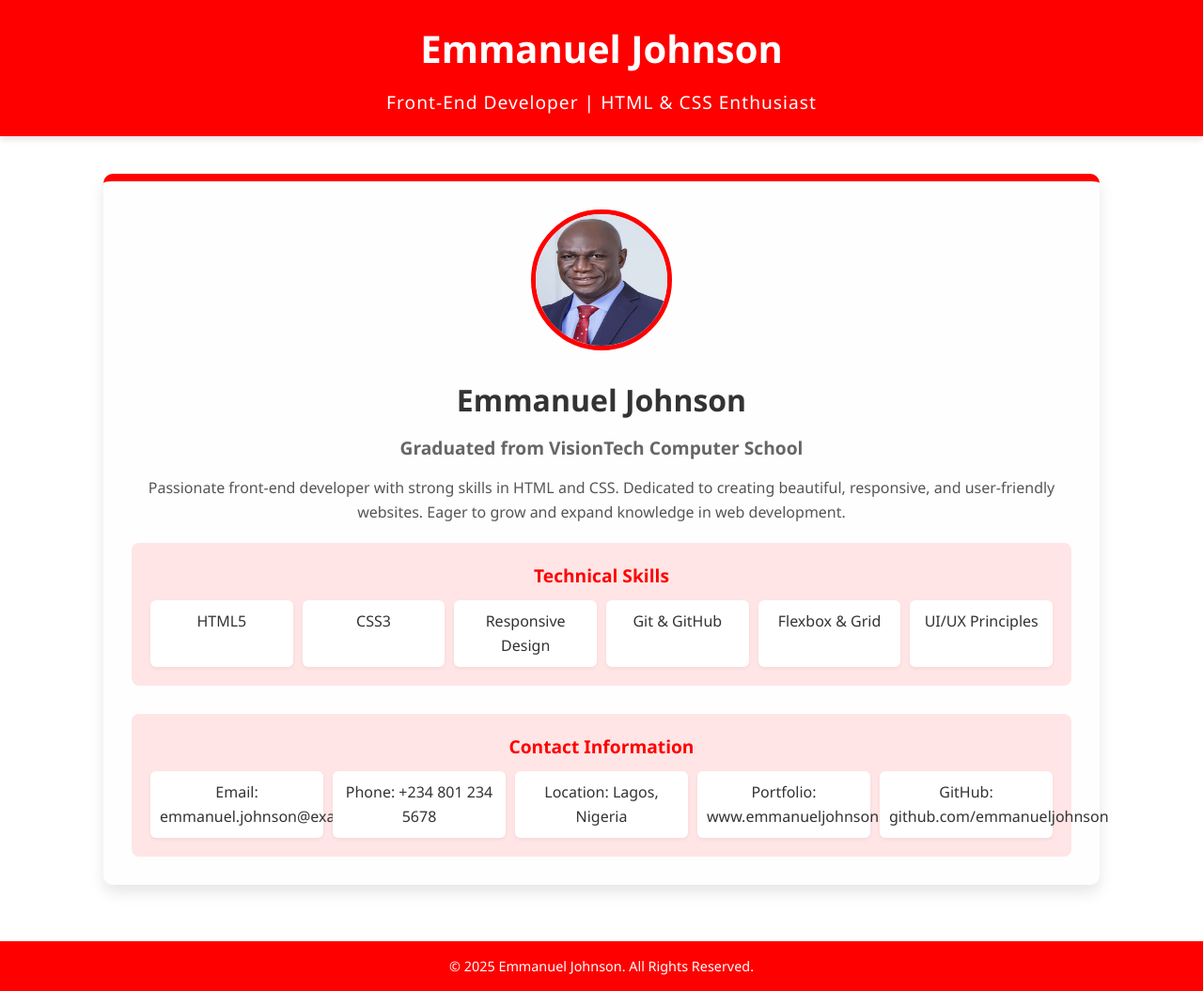
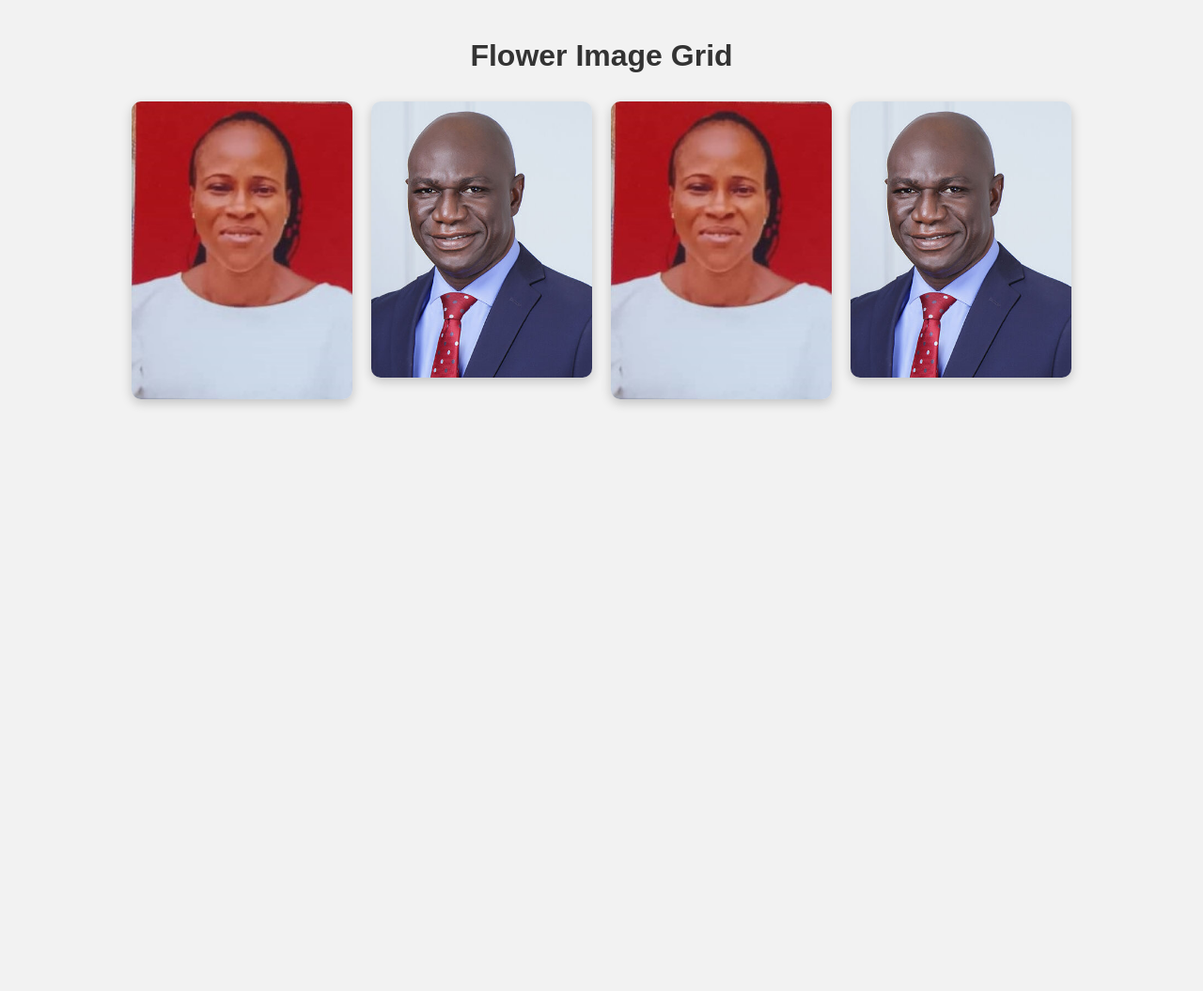
Before and after one commit to potiglo/EMMANUELCLASS, a plain HTML site: page index.html in a window 1280 px wide. Shown: the whole page at 94% size. After the commit the page ends 800 px from the top, so only its background shows below. Drawn offline with Linux system fonts and the light colour scheme.

Commit message:
Update index.html

```diff
--- a/index.html
+++ b/index.html
@@ -1,180 +1,49 @@
 <!DOCTYPE html>
 <html lang="en">
-
 <head>
   <meta charset="UTF-8">
-  <meta name="viewport" content="width=device-width, initial-scale=1.0">
-  <title>Emmanuel's Profile</title>
-  <style>
-    * {
+  <meta name="viewport" content="width=device-width, initial-scale=1">
+  <title>Flower Grid</title>
+  <link rel="stylesheet" href="styles.css">
+<style>body {
+  font-family: Arial, sans-serif;
   margin: 0;
-      padding: 0;
-      box-sizing: border-box;
-      font-family: 'Segoe UI', Tahoma, Geneva, Verdana, sans-serif;
+  padding: 20px;
+  background: #f2f2f2;
 }
 
-    body {
-      background: #fff;
-      color: #333;
-      line-height: 1.6;
-    }
-
-    header {
-      background: red;
-      color: #fff;
-      padding: 20px 0;
+h1 {
   text-align: center;
-      box-shadow: 0 4px 6px rgba(0, 0, 0, 0.1);
-    }
-
-    header h1 {
-      font-size: 2.5rem;
-      margin-bottom: 10px;
-    }
-
-    header p {
-      font-size: 1.2rem;
-      letter-spacing: 1px;
-    }
-
-    .container {
-      max-width: 1100px;
-      margin: 20px auto;
-      padding: 20px;
-    }
-
-    .profile-card {
-      background: #fefefe;
-      border-radius: 10px;
-      padding: 30px;
-      box-shadow: 0 8px 16px rgba(0, 0, 0, 0.1);
-      text-align: center;
-      border-top: 8px solid red;
-    }
-
-    .profile-card img {
-      width: 150px;
-      height: 150px;
-      border-radius: 50%;
-      border: 5px solid red;
-      margin-bottom: 20px;
-    }
-
-    .profile-card h2 {
-      font-size: 2rem;
-      margin-bottom: 10px;
+  margin-bottom: 30px;
   color: #333;
 }
 
-    .profile-card h3 {
-      font-size: 1.2rem;
-      color: #666;
-      margin-bottom: 15px;
+.image-grid {
+  display: grid;
+  grid-template-columns: repeat(auto-fit, minmax(200px, 1fr));
+  gap: 20px;
+  max-width: 1000px;
+  margin: 0 auto;
 }
 
-    .profile-card p {
-      font-size: 1rem;
-      color: #555;
-      margin-bottom: 20px;
-    }
-
-    .skills {
-      background: #ffe5e5;
-      padding: 20px;
-      border-radius: 8px;
-      margin-top: 20px;
-    }
-
-    .skills h3 {
-      margin-bottom: 10px;
-      color: red;
-    }
-
-    .skills ul {
-      list-style: none;
-      display: grid;
-      grid-template-columns: repeat(auto-fit, minmax(150px, 1fr));
-      gap: 10px;
-    }
-
-    .skills li {
-      background: #fff;
-      padding: 10px;
-      border-radius: 6px;
-      box-shadow: 0 2px 4px rgba(0, 0, 0, 0.05);
-    }
-
-    footer {
-      background: red;
-      color: #fff;
-      text-align: center;
-      padding: 15px 0;
-      margin-top: 40px;
-      font-size: 0.9rem;
-    }
-
-    @media(max-width: 600px) {
-      header h1 {
-        font-size: 2rem;
-      }
-
-      .profile-card h2 {
-        font-size: 1.5rem;
-      }
-
-      .skills ul {
-        grid-template-columns: 1fr 1fr;
-      }
+.image-grid img {
+  width: 100%;
+  height: auto;
+  border-radius: 10px;
+  object-fit: cover;
+  box-shadow: 0 4px 12px rgba(0,0,0,0.2);
 }
 </style>
 </head>
-
 <body>
 
-  <header>
-    <h1>Emmanuel Johnson</h1>
-    <p>Front-End Developer | HTML & CSS Enthusiast</p>
-  </header>
-
-  <div class="container">
-    <div class="profile-card">
-      <img src="emmanuel.jpg" alt="Emmanuel Johnson">
-      <h2>Emmanuel Johnson</h2>
-      <h3>Graduated from VisionTech Computer School</h3>
-      <p>
-        Passionate front-end developer with strong skills in HTML and CSS. Dedicated to creating beautiful, responsive,
-        and user-friendly websites. Eager to grow and expand knowledge in web development.
-      </p>
-
-      <div class="skills">
-        <h3>Technical Skills</h3>
-        <ul>
-          <li>HTML5</li>
-          <li>CSS3</li>
-          <li>Responsive Design</li>
-          <li>Git & GitHub</li>
-          <li>Flexbox & Grid</li>
-          <li>UI/UX Principles</li>
-        </ul>
+  <h1>Flower Image Grid</h1>
+  <div class="image-grid">
+    <img src="tope.jpg" alt="Orange Gerbera Daisy">
+    <img src="emmanuel.jpg" alt="Orange-Pink Rose">
+    <img src="tope.jpg" alt="White Daisy">
+    <img src="emmanuel.jpg" alt="Red Dahlia">
   </div>
 
-      <div class="skills" style="margin-top: 30px;">
-        <h3>Contact Information</h3>
-        <ul>
-          <li>Email: emmanuel.johnson@example.com</li>
-          <li>Phone: +234 801 234 5678</li>
-          <li>Location: Lagos, Nigeria</li>
-          <li>Portfolio: www.emmanueljohnson.dev</li>
-          <li>GitHub: github.com/emmanueljohnson</li>
-        </ul>
-      </div>
-    </div>
-  </div>
-
-  <footer>
-    &copy; 2025 Emmanuel Johnson. All Rights Reserved.
-  </footer>
-
 </body>
-
 </html>
```
Lines whose indentation alone changed are shown as unchanged.
